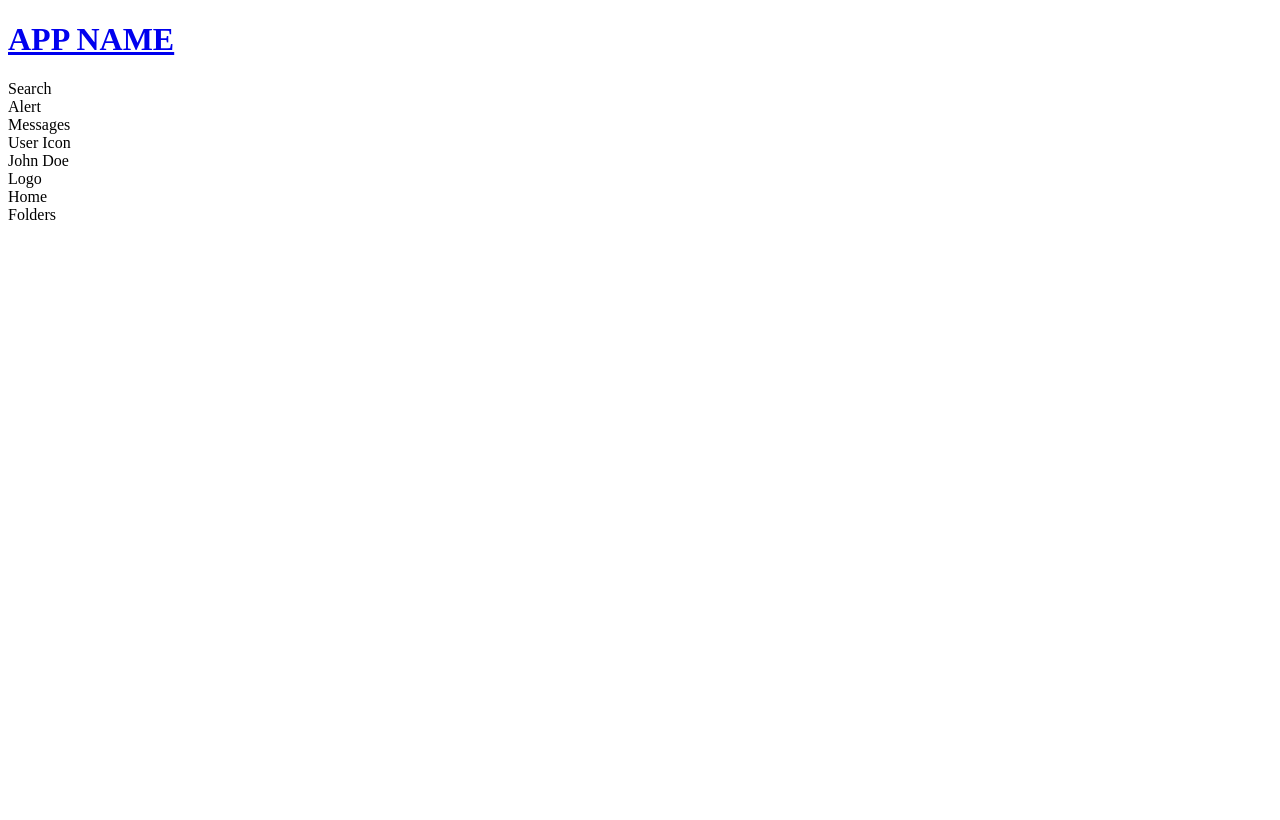
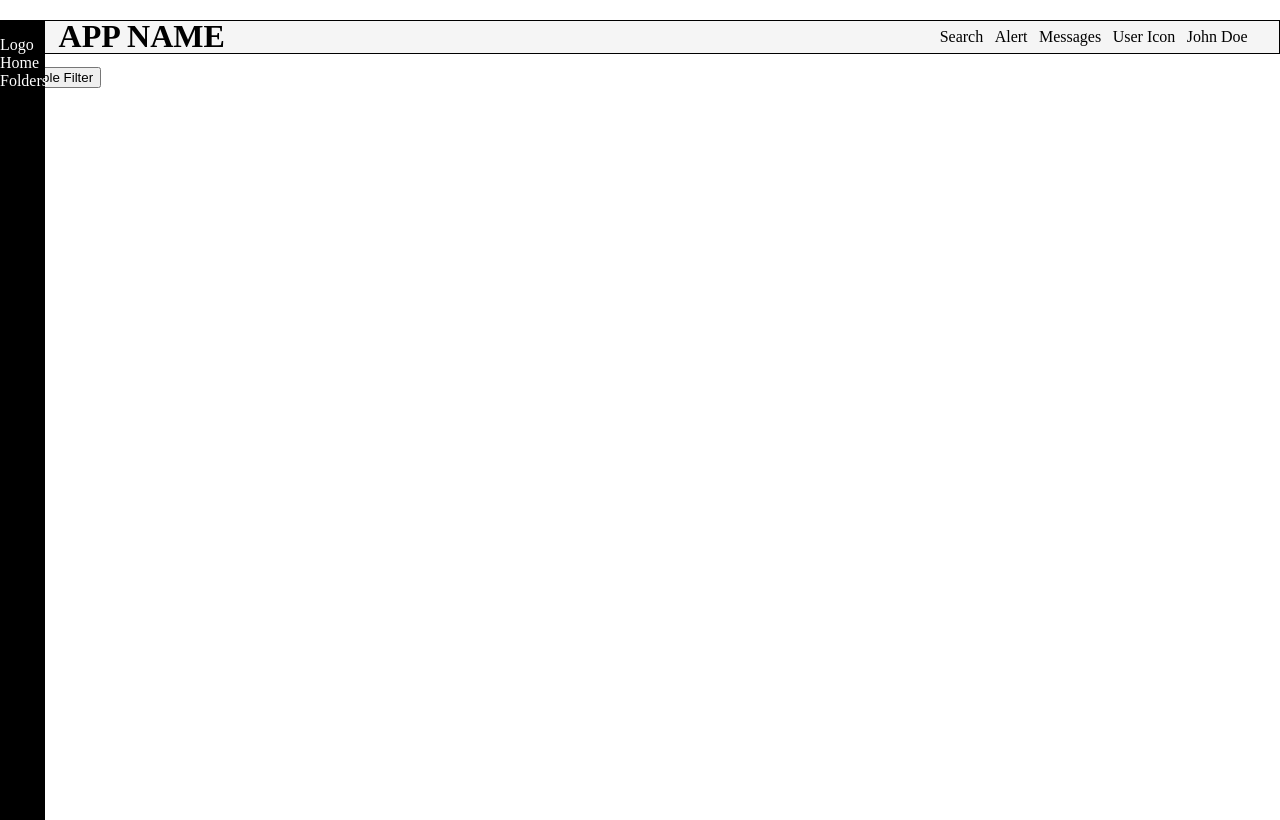
Before and after one commit to joeyjr95/dashboard-challenge, an Angular app: page / in a window 1280 px wide. Built offline with nearby package versions, Linux system fonts and the light colour scheme.

Commit message:
basic css started

```diff
--- /dev/null
+++ b/src/app/home-dashboard/home-dashboard.component.html
@@ -0,0 +1,4 @@
+
+<h2>Home Dashboard</h2>
+
+<button> Example Filter</button>
--- a/src/app/side-bar/side-bar.component.css
+++ b/src/app/side-bar/side-bar.component.css
@@ -0,0 +1,11 @@
+.sideBar {
+    position: fixed;
+    width: 3.5vw;
+    height: 100%;
+    background: #000;
+}
+.sideBarUL {
+    color: white;
+    list-style: none;
+    padding-left: 0px;
+}
--- a/src/app/side-bar/side-bar.component.html
+++ b/src/app/side-bar/side-bar.component.html
@@ -1,5 +1,8 @@
-<div *ngFor="let sideBarIcon of sideBarIcons">
-    <a [title]="sideBarIcon.name + ':' + ' ' + sideBarIcon.description">
+<div [className]=" 'sideBar' ">
+  <ul [className]=" 'sideBarUL' ">
+    <li *ngFor="let sideBarIcon of sideBarIcons" [className]="sideBarIcon.name">
+      <a  [title]="sideBarIcon.name + ':' + ' ' + sideBarIcon.description">
         {{sideBarIcon.name}}
-    </a>
+      </a></li>
+  </ul>
 </div>
--- a/src/app/top-bar/top-bar.component.css
+++ b/src/app/top-bar/top-bar.component.css
@@ -0,0 +1,30 @@
+.topBar{
+    position: fixed;
+    width: 100%;
+
+}
+.topBarFlex{
+    display: flex;
+    flex-direction: row;
+    justify-content: space-between;
+    background: whitesmoke;
+    height: 2.5vw;
+    border: .07px solid black;
+    align-items: center;
+}
+.topBarUL{
+    width: 25%;
+    list-style: none;
+    padding-left: 0px;
+    display: flex;
+    justify-content: space-around;
+    margin-right: 2vw;
+}
+.topBarH1{
+    padding-left: 4.5vw;
+
+}
+.topBarH1 a{
+    text-decoration: none;
+    color: #000;
+}
--- a/src/app/top-bar/top-bar.component.html
+++ b/src/app/top-bar/top-bar.component.html
@@ -1,8 +1,13 @@
-<a [routerLink]="['/']">
-<h1>APP NAME</h1>
-</a>
-<div *ngFor="let topBarIcon of topBarIcons">
+<div [className]=" 'topBar' ">
+<div [className]=" 'topBarFlex' ">
+<h1 [className]=" 'topBarH1' "><a [routerLink]="['/']">APP NAME</a></h1>
+
+<ul [className]=" 'topBarUL' ">
+<li [className]="topBarIcon.name" *ngFor="let topBarIcon of topBarIcons">
     <a [title]="topBarIcon.name + ':' + ' ' + topBarIcon.description">
         {{topBarIcon.name}}
     </a>
+</li>
+</ul>
 </div>
+</div>
--- a/src/styles.css
+++ b/src/styles.css
@@ -1 +1,7 @@
 /* You can add global styles to this file, and also import other style files */
+html, body {
+    margin: 0;
+    padding: 0;
+    width: 100%;
+    height: 100%
+}
```
Also changed, not shown: src/app/app.module.ts (+6 -5 lines), src/app/home-dashboard/home-dashboard.component.ts (added, +9 -0 lines), src/app/home-dashboard/home-dashboard.component.css (added).
